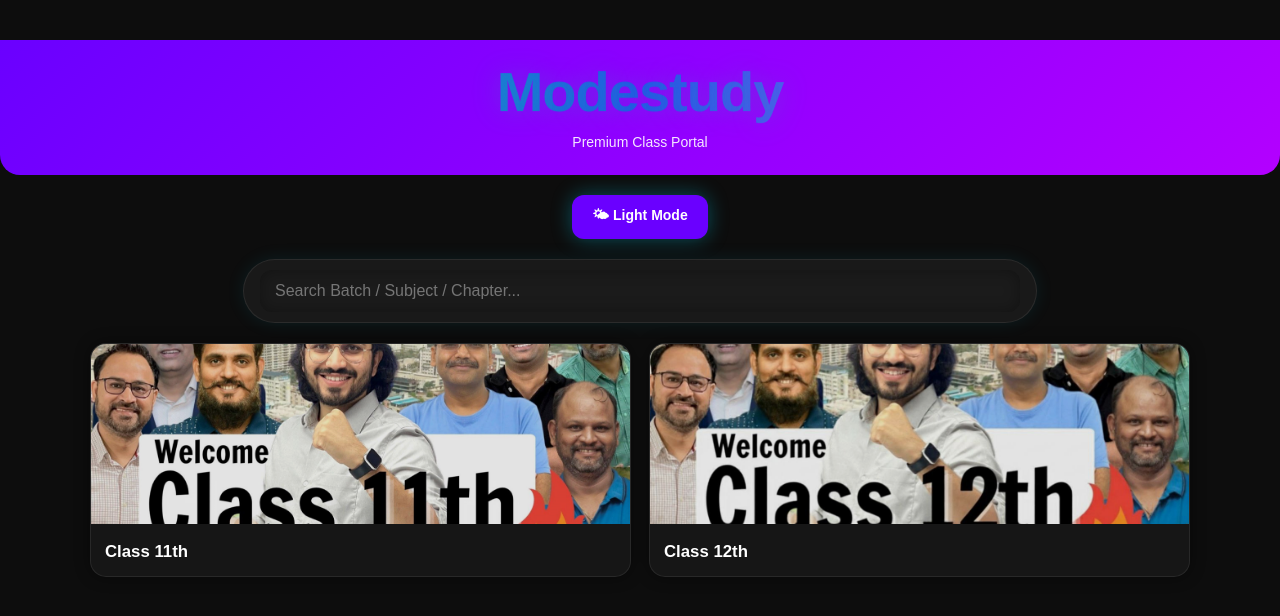
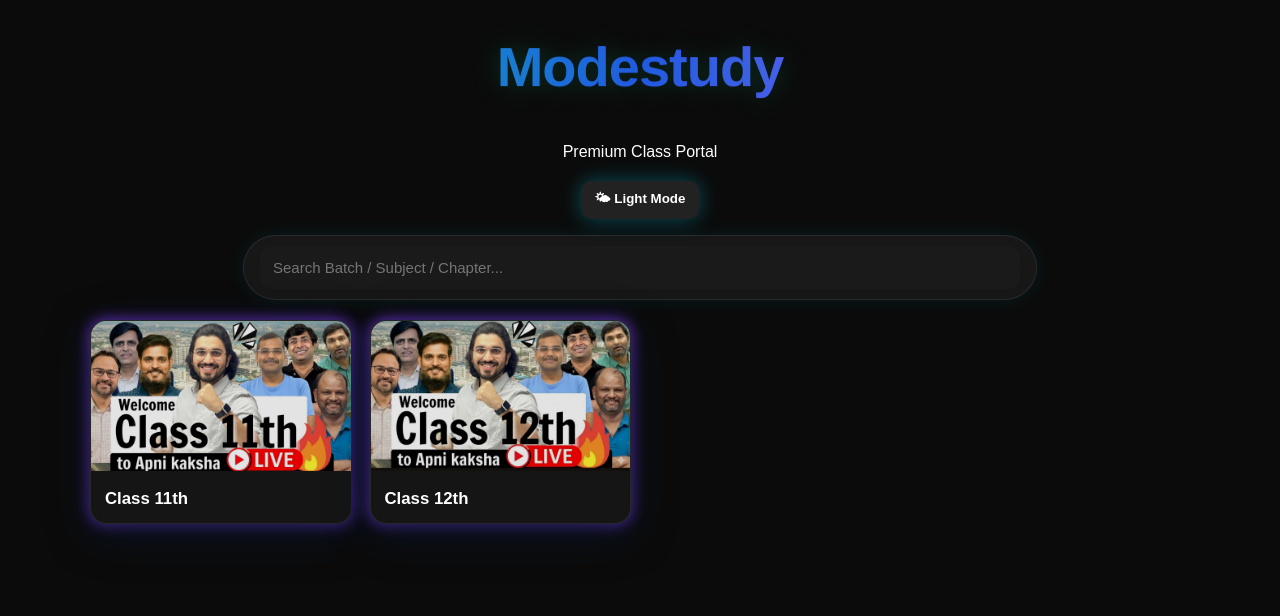
Before and after one commit to Moderatorboy/modistudy, a React (Vite) app: page / in a window 1280 px wide. Shown: the top 616 px of the page. Built offline with nearby package versions, Linux system fonts and the light colour scheme.

Commit message:
Update index.css

```diff
--- a/src/index.css
+++ b/src/index.css
@@ -1,281 +1,151 @@
-/* 🌙 Default Theme */
 body {
+  background: #0b0b0b;
+  color: white;
   margin: 0;
-  padding: 0;
-  font-family: "Poppins", sans-serif;
-  background: #0d0d0d;
-  color: white;
-  transition: 0.3s ease-in-out;
+  font-family: 'Poppins', sans-serif;
 }
 
-/* 🌤 Light Theme */
-body.alt-theme {
-  background: #f5f5f5;
-  color: #222;
+.alt-theme {
+  background: #ffffff;
+  color: black;
 }
 
-/* 🔥 Hero Title */
-.hero {
-  text-align: center;
-  padding: 25px 10px;
-  background: linear-gradient(135deg, #6a00ff, #b300ff);
-  border-bottom-left-radius: 20px;
-  border-bottom-right-radius: 20px;
+/* HEADER */
+.top-header {
+  width: 100%;
+  padding: 18px 20px;
+  display: flex;
+  align-items: center;
+  justify-content: space-between;
 }
 
 .logo {
-  margin: 0;
-  font-size: 35px;
-  font-weight: 800;
-  color: white;
-  text-shadow: 0 0 8px rgba(255, 255, 255, 0.4);
+  font-size: 28px;
+  font-weight: 700;
+  letter-spacing: 1px;
 }
 
-.subtitle {
-  font-size: 14px;
-  margin-top: 4px;
-  opacity: 0.9;
+.theme-toggle {
+  padding: 8px 14px;
+  border-radius: 10px;
+  background: #222;
+  color: white;
+  border: none;
+  cursor: pointer;
 }
 
-/* 🚀 Search Box */
+/* SEARCH */
 .search-box {
-  margin: 20px auto;
   width: 90%;
+  margin: 0 auto 20px;
 }
 
 .search-box input {
   width: 100%;
-  padding: 12px 15px;
+  padding: 13px;
   border-radius: 12px;
   border: none;
-  font-size: 16px;
   outline: none;
-  background: #1b1b1b;
+  background: #1a1a1a;
   color: white;
-  box-shadow: 0px 0px 15px #00000050 inset;
+  font-size: 15px;
 }
 
-body.alt-theme .search-box input {
-  background: white;
-  color: #222;
-}
-
-/* 🌗 Theme Toggle */
-.theme-toggle {
-  margin: 15px auto;
-  display: block;
-  background: #6a00ff;
-  border: none;
-  padding: 10px 20px;
-  font-size: 14px;
-  border-radius: 12px;
-  color: white;
-  cursor: pointer;
-  transition: 0.2s;
-}
-
-.theme-toggle:hover {
-  background: #8800ff;
-}
-
-/* 🟦 Grid (Batches) */
+/* GRID */
 .grid {
   width: 90%;
-  margin: 20px auto;
+  margin: auto;
   display: grid;
-  grid-template-columns: repeat(auto-fit, minmax(260px, 1fr));
+  grid-template-columns: repeat(auto-fill, minmax(240px, 1fr));
   gap: 18px;
 }
 
 .card {
-  background: #161616;
+  background: #151515;
   border-radius: 16px;
   overflow: hidden;
   cursor: pointer;
   transition: 0.3s;
-  position: relative;
-  box-shadow: 0px 0px 15px #00000070;
 }
 
 .card:hover {
-  transform: translateY(-4px);
+  transform: scale(1.03);
 }
 
-.card img {
+.card-img {
   width: 100%;
-  height: 180px;
-  object-fit: cover;
+  aspect-ratio: 16/9;
+  object-fit: contain;
+  padding: 10px;
+  background: #0f0f0f;
 }
 
-/* ✨ Card Text */
 .meta {
-  padding: 10px;
+  padding: 12px;
 }
 
 .name {
-  font-size: 18px;
-  font-weight: bold;
+  font-size: 17px;
+  font-weight: 600;
 }
 
 .sub {
+  opacity: 0.7;
   font-size: 13px;
-  opacity: 0.7;
 }
 
-/* 🟩 List Buttons */
+/* LIST */
 .list {
   width: 90%;
-  margin: 25px auto;
-  text-align: center;
+  margin: auto;
 }
 
-.list h2 {
-  margin-bottom: 18px;
+.item-btn,
+.lecture-btn {
+  width: 100%;
+  padding: 14px;
+  margin: 8px 0;
+  background: #1a1a1a;
+  border: none;
+  color: white;
+  border-radius: 12px;
+  text-align: left;
+  font-size: 16px;
+  cursor: pointer;
 }
 
-.list button {
-  width: 100%;
-  margin: 8px 0;
-  padding: 14px;
-  font-size: 16px;
-  border-radius: 12px;
-  border: none;
-  cursor: pointer;
-  background: #252525;
+/* RESOURCES */
+.resources a {
+  display: inline-block;
+  margin-right: 10px;
+  padding: 8px 12px;
+  background: #222;
+  border-radius: 8px;
   color: white;
-  transition: 0.2s;
-  box-shadow: 0px 0px 10px #00000060;
+  font-size: 14px;
 }
 
-.list button:hover {
-  background: #333;
+/* VIDEO */
+.video-box {
+  width: 90%;
+  margin: auto;
 }
 
-body.alt-theme .list button {
-  background: #eaeaea;
-  color: #000;
+.player-wrapper {
+  position: relative;
 }
 
-/* 🔙 Navigation */
-.nav {
-  width: 90%;
-  margin: 10px auto;
+.player {
+  width: 100%;
+  height: 240px;
+  border: none;
+  border-radius: 14px;
 }
 
-.nav button {
-  background: #6a00ff;
-  padding: 8px 14px;
-  border-radius: 10px;
-  border: none;
-  color: white;
+.overlay-block {
+  position: absolute;
+  bottom: 0;
+  width: 100%;
+  height: 80px;
+  background: #0b0b0b;
 }
-
-.nav button:hover {
-  background: #8500ff;
-}
-
-/* 🎥 Video Page */
-.video-page {
-  width: 90%;
-  margin: 0 auto;
-  text-align: center;
-}
-
-.embed {
-  position: relative;
-  width: 100%;
-  height: 230px;
-  border-radius: 16px;
-  overflow: hidden;
-  box-shadow: 0px 0px 15px #00000080;
-}
-
-/* 🛑 No recommended videos overlay */
-.blocker {
-  position: absolute;
-  top: 0;
-  left: 0;
-  width: 100%;
-  height: 100%;
-  z-index: 3;
-  background: transparent;
-  pointer-events: none;
-}
-
-iframe {
-  width: 100%;
-  height: 100%;
-  border: none;
-}
-
-/* ✔ Complete Button */
-.complete-btn {
-  margin-top: 15px;
-  width: 100%;
-  padding: 14px;
-  background: #008c4a;
-  border-radius: 12px;
-  border: none;
-  color: white;
-  font-size: 15px;
-  cursor: pointer;
-  transition: 0.2s;
-}
-
-.complete-btn:hover {
-  background: #00a85a;
-}
-
-/* 💬 Quotes */
-.quote {
-  margin-top: 18px;
-  font-size: 15px;
-  opacity: 0.9;
-  background: #1d1d1d;
-  padding: 10px 15px;
-  border-radius: 12px;
-}
-
-body.alt-theme .quote {
-  background: #e6e6e6;
-}
-
-/* 📊 Progress Bar */
-.progress {
-  width: 100%;
-  height: 12px;
-  background: #2d2d2d;
-  border-radius: 20px;
-  overflow: hidden;
-  margin: 15px 0;
-}
-
-.progress div {
-  height: 100%;
-  background: linear-gradient(90deg, #6a00ff, #c800ff);
-  transition: width 0.3s ease-in-out;
-}
-
-.progress-text {
-  font-size: 14px;
-  opacity: 0.8;
-}
-
-/* 📱 Mobile Fix */
-@media (max-width: 500px) {
-  .hero {
-    padding: 18px;
-  }
-
-  .logo {
-    font-size: 28px;
-  }
-
-  .card img {
-    height: 150px;
-  }
-
-  .embed {
-    height: 200px;
-  }
-}
```
